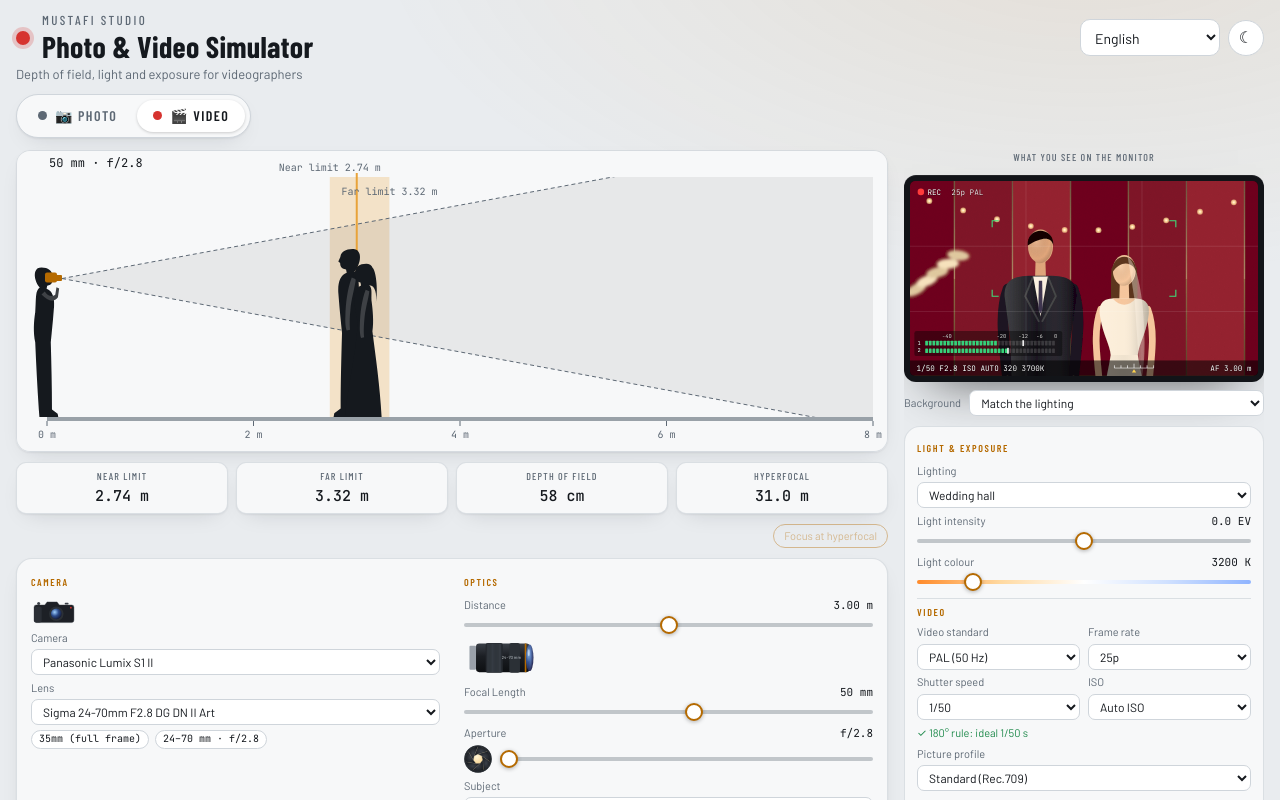
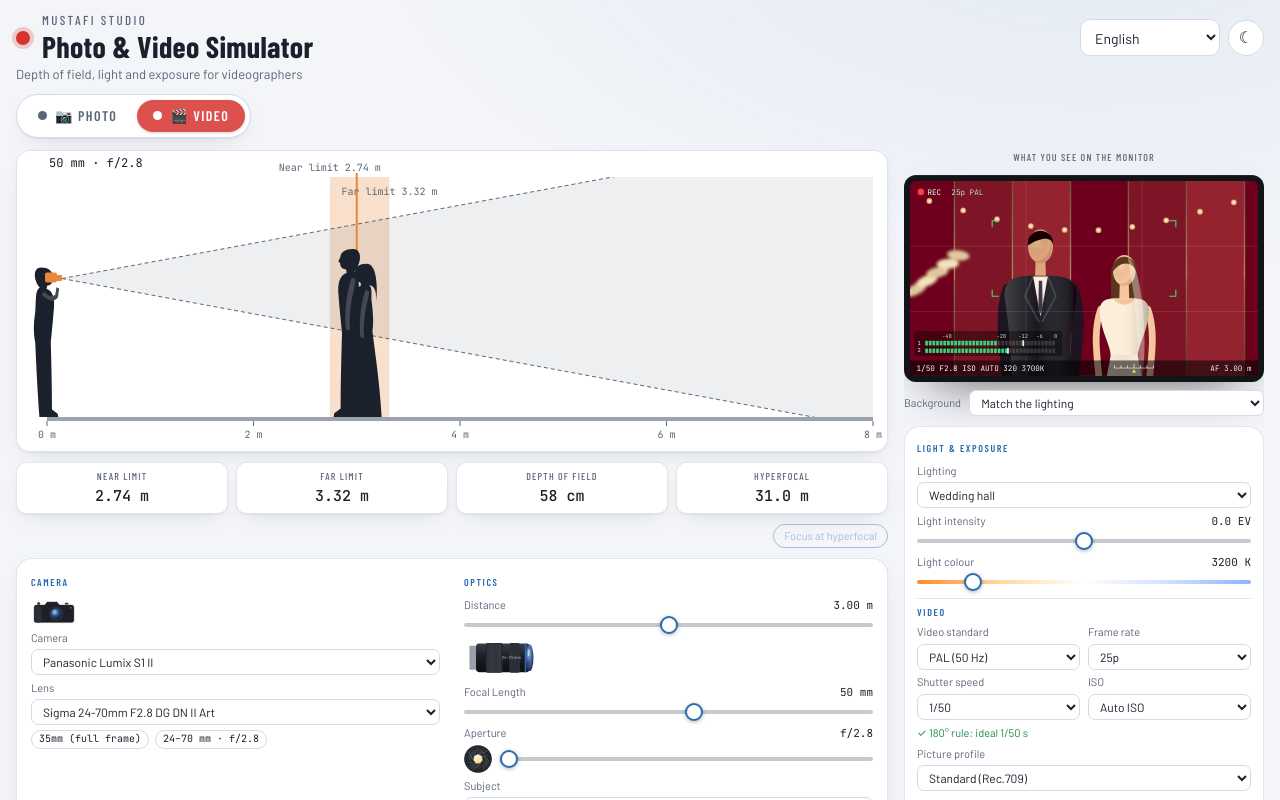
Before and after one commit to Ado-prog/video-simulator, a React (Vite) app: page / in a window 1280 px wide. Shown: the top 800 px of the page. Built offline with nearby package versions, Linux system fonts and the light colour scheme.

Commit message:
Switch to a slate-blue colour palette
Co-Authored-By: Claude Opus 5.5 <noreply@anthropic.com>
Claude-Session: https://claude.ai/code/session_01AQX5cKBAsEeKCZ2NjbMUEN

```diff
--- a/src/styles.css
+++ b/src/styles.css
@@ -545,3 +545,29 @@ body { font-size: 14px; }
 .backdrop-row { display: flex; align-items: center; gap: 8px; margin-top: -2px; }
 .backdrop-row label { font-size: 11px; color: var(--muted); white-space: nowrap; }
 .backdrop-row .control { font-size: 12px; padding: 4px 7px; border-radius: 7px; }
+
+/* ── Slate-blue palette ─────────────────────────────────────── */
+:root {
+  --bg: #f3f5f9; --surface: #ffffff; --raised: #ffffff; --ink: #1a202c; --muted: #5b6678;
+  --line: #d5dbe5; --accent: #2b6cb0; --accent-ink: #ffffff; --zone: #e8873a;
+  --warn-bg: #fdf1e3; --warn-ink: #8a4b00; --glow: rgba(43, 108, 176, 0.08);
+}
+@media (prefers-color-scheme: dark) {
+  :root:not([data-theme="light"]) {
+    --bg: #1a202c; --surface: #232b38; --raised: #2d3748; --ink: #edf2f7; --muted: #a0aec0;
+    --line: #3b4658; --accent: #63b3ed; --accent-ink: #0f1a2a; --zone: #f6ad55;
+    --warn-bg: #3a2e22; --warn-ink: #fbd38d; --bezel: #0f141c; --glow: rgba(99, 179, 237, 0.07);
+    color-scheme: dark;
+  }
+}
+:root[data-theme="dark"] {
+  --bg: #1a202c; --surface: #232b38; --raised: #2d3748; --ink: #edf2f7; --muted: #a0aec0;
+  --line: #3b4658; --accent: #63b3ed; --accent-ink: #0f1a2a; --zone: #f6ad55;
+  --warn-bg: #3a2e22; --warn-ink: #fbd38d; --bezel: #0f141c; --glow: rgba(99, 179, 237, 0.07);
+  color-scheme: dark;
+}
+.mode-photo.is-active { background: color-mix(in srgb, var(--accent) 85%, transparent); color: var(--accent-ink); }
+.mode-photo.is-active .mode-dot { background: var(--accent-ink); }
+.mode-video.is-active { background: color-mix(in srgb, var(--tally) 85%, transparent); color: #fff; }
+.mode-video.is-active .mode-dot { background: #fff; }
+.d-cam-body { fill: var(--zone); }
```
